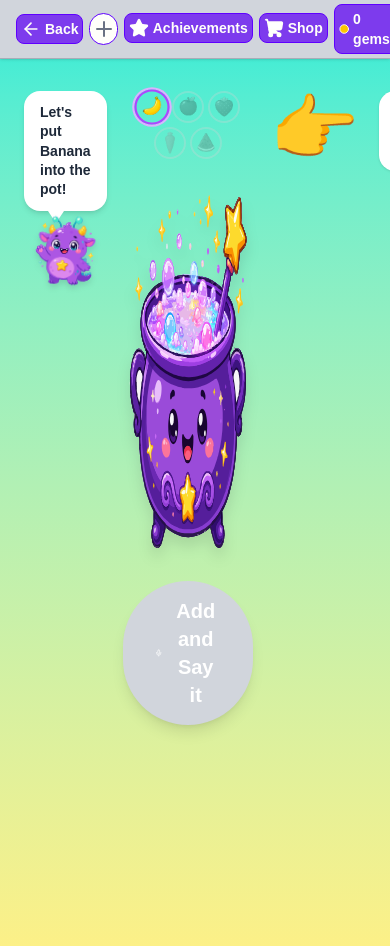
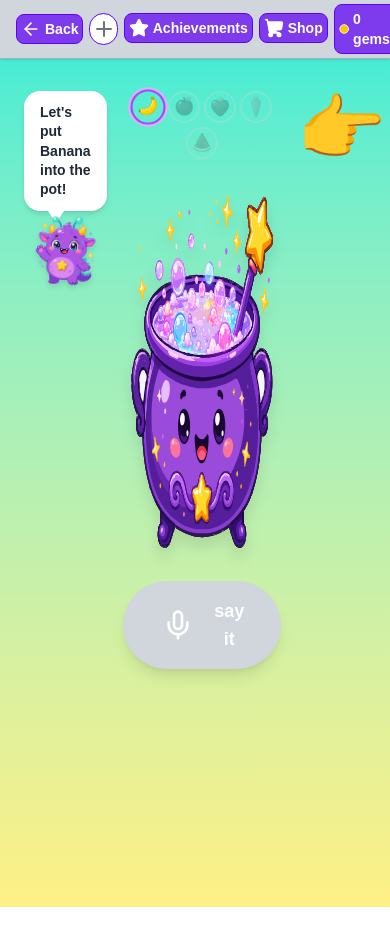
Before and after one commit to SOFTENG701-2026/group6-vocab-game, a Next.js app: page /easygame in a window 390 px wide. Shown: the top 946 px of the page. After the commit the page ends 907 px from the top, so only its background shows below. Built offline with nearby package versions, Linux system fonts and the light colour scheme.

Commit message:
feat: refine easy game voice button flow

```diff
--- a/app/easygame/page.tsx
+++ b/app/easygame/page.tsx
@@ -1,7 +1,7 @@
 "use client";
 
 import Image from "next/image";
-import { Mic } from "lucide-react";
+import { Mic, Ear, XCircle } from "lucide-react";
 import { ingredients } from "@/data/ingredients";
 import MonsterBubble from "@/components/easygame/monster-bubble";
 import ColorOptionCard from "@/components/easygame/color-option-card";
@@ -14,9 +14,95 @@ const COLOR_OPTIONS = [
   { colorId: "orange", label: "Orange" },
 ];
 
-function getBtnClass(isRoundComplete: boolean): string {
+function getBtnClass(isRoundComplete: boolean, isWrongColor: boolean, selectedColorId: string | null): string {
   if (isRoundComplete) return "bg-green-500 scale-105";
+  if (isWrongColor) return "bg-red-500";
+  if (selectedColorId) return "bg-purple-600";
   return "bg-gray-300 cursor-not-allowed";
+}
+
+function getProgressDotClass(idx: number, roundIndex: number): string {
+  if (idx < roundIndex) return "border-green-400 opacity-100";
+  if (idx === roundIndex) return "border-purple-500 ring-2 ring-purple-300 scale-110";
+  return "border-gray-300 opacity-30 grayscale";
+}
+
+function getVoiceButtonText(
+  isRoundComplete: boolean,
+  isWrongColor: boolean,
+  isVoiceListening: boolean,
+  isWaitingForVoiceToFinish: boolean,
+  selectedColorId: string | null,
+): string {
+  if (isRoundComplete) return "Well done! ✨";
+  if (isWrongColor) return "Try again";
+  if (isVoiceListening || isWaitingForVoiceToFinish) return "";
+  return "say it";
+}
+
+function VoiceActionButton({
+  selectedColorId,
+  isRoundComplete,
+  isWrongColor,
+  isVoiceListening,
+  isWaitingForVoiceToFinish,
+  onClick,
+}: Readonly<{
+  selectedColorId: string | null;
+  isRoundComplete: boolean;
+  isWrongColor: boolean;
+  isVoiceListening: boolean;
+  isWaitingForVoiceToFinish: boolean;
+  onClick: () => void;
+}>) {
+  const isCorrectSelection = Boolean(selectedColorId && !isWrongColor);
+  const isAnimated = Boolean(isCorrectSelection && !isVoiceListening && !isWaitingForVoiceToFinish);
+  const isListening = isVoiceListening || isWaitingForVoiceToFinish;
+  let buttonIcon = <Mic className="w-8 h-8 text-white stroke-2" />;
+  if (isWrongColor) {
+    buttonIcon = <XCircle className="w-8 h-8 text-white stroke-2" />;
+  } else if (isListening) {
+    buttonIcon = (
+      <div className="flex items-center justify-center gap-2 w-full">
+        <Ear className="w-8 h-8 text-white stroke-2 animate-pulse" />
+        <div className="flex items-end gap-1 h-6">
+          <span className="w-1 bg-white/90 animate-pulse" style={{ height: 6, animationDelay: "0ms" }} />
+          <span className="w-1 bg-white/90 animate-pulse" style={{ height: 10, animationDelay: "120ms" }} />
+          <span className="w-1 bg-white/90 animate-pulse" style={{ height: 8, animationDelay: "240ms" }} />
+          <span className="w-1 bg-white/90 animate-pulse" style={{ height: 12, animationDelay: "360ms" }} />
+        </div>
+      </div>
+    );
+  }
+
+  return (
+    <div className="flex items-center gap-3">
+      {isAnimated && <span className="text-xl -translate-y-1 animate-bounce">✨</span>}
+
+      <button
+        type="button"
+        onClick={onClick}
+        disabled={!isCorrectSelection || isRoundComplete || isVoiceListening || isWaitingForVoiceToFinish || isWrongColor}
+        className={`
+          flex items-center gap-2 px-8 py-4 rounded-full
+          font-extrabold text-xl text-white transition-all shadow-lg
+          ${getBtnClass(isRoundComplete, isWrongColor, selectedColorId)}
+          ${isAnimated ? "animate-bounce" : ""}
+        `}
+      >
+        <span className={`flex items-center justify-center h-14 w-14 rounded-full ${isAnimated || isListening ? "animate-pulse" : ""}`}>
+          {buttonIcon}
+        </span>
+        {!isListening && (
+          <span className={`text-lg font-extrabold text-white ${isAnimated ? "animate-pulse" : ""}`}>
+            {getVoiceButtonText(isRoundComplete, isWrongColor, isVoiceListening, isWaitingForVoiceToFinish, selectedColorId)}
+          </span>
+        )}
+      </button>
+
+      {isAnimated && <span className="text-xl -translate-y-1 animate-bounce">✨</span>}
+    </div>
+  );
 }
 
 export default function EasyGamePage() {
@@ -33,6 +119,9 @@ export default function EasyGamePage() {
     isDropped,
     currentSpeech,
     isSpeaking,
+    isVoiceListening,
+    isWaitingForVoiceToFinish,
+    isWrongColor,
     handleDrop,
     handleAddAndSay,
     goHome,
@@ -74,13 +163,7 @@ export default function EasyGamePage() {
               {ingredients.map((ing, idx) => (
                 <div
                   key={ing.id}
-                  className={`w-8 h-8 rounded-full border-2 overflow-hidden transition-all ${
-                    idx < roundIndex
-                      ? "border-green-400 opacity-100"
-                      : idx === roundIndex
-                      ? "border-purple-500 ring-2 ring-purple-300 scale-110"
-                      : "border-gray-300 opacity-30 grayscale"
-                  }`}
+                  className={`w-8 h-8 rounded-full border-2 overflow-hidden transition-all ${getProgressDotClass(idx, roundIndex)}`}
                 >
                   <Image
                     src={ing.imageSrc}
@@ -96,11 +179,13 @@ export default function EasyGamePage() {
           </div>
 
           {/* Pot (drop target) */}
-          <div
+          <button
+            type="button"
             className={`relative transition-all duration-200 ${isDragOver ? "scale-110" : ""}`}
             onDragOver={(e) => { e.preventDefault(); setIsDragOver(true); }}
             onDragLeave={() => setIsDragOver(false)}
             onDrop={(e) => { e.preventDefault(); setIsDragOver(false); handleDrop(); }}
+            aria-label="Magic soup pot"
           >
             <Image
               src="/assets/pot/pot.svg"
@@ -111,26 +196,21 @@ export default function EasyGamePage() {
               draggable={false}
             />
             {isRoundComplete && (
-              <div className="absolute inset-0 flex items-center justify-center pointer-events-none">
-                <span className="text-5xl animate-bounce">✨</span>
+              <div className="absolute top-0 left-1/2 -translate-x-1/2 -translate-y-1/4 pointer-events-none -z-10">
+                <span className="text-4xl md:text-5xl opacity-90 animate-bounce drop-shadow-lg">✨</span>
               </div>
             )}
-          </div>
+          </button>
 
           {/* Submit button */}
-          <button
-            type="button"
+          <VoiceActionButton
+            selectedColorId={selectedColorId}
+            isRoundComplete={isRoundComplete}
+            isWrongColor={isWrongColor}
+            isVoiceListening={isVoiceListening}
+            isWaitingForVoiceToFinish={isWaitingForVoiceToFinish}
             onClick={handleAddAndSay}
-            disabled={isRoundComplete}
-            className={`
-              flex items-center gap-2 px-8 py-4 rounded-full
-              font-extrabold text-xl text-white transition-all shadow-lg
-              ${getBtnClass(isRoundComplete)}
-            `}
-          >
-            <Mic className="w-5 h-5" />
-            {isRoundComplete ? "Well done! ✨" : "Add and Say it"}
-          </button>
+          />
         </div>
 
         {/* Right: Draggable ingredient card */}
@@ -139,14 +219,16 @@ export default function EasyGamePage() {
             {!isDropped && !isRoundComplete && (
               <span className="text-7xl animate-bounce">👉</span>
             )}
-            <div
+            <button
+              type="button"
               draggable={true}
               onDragStart={(e) => { e.dataTransfer.setData("text/plain", "ingredient"); e.dataTransfer.effectAllowed = "move"; }}
-              className={`flex items-center gap-3 bg-white rounded-2xl px-4 pr-10 py-3 shadow w-fit select-none transition-all ${
+              className={`flex items-center gap-3 bg-white rounded-2xl px-4 pr-10 py-3 shadow w-fit select-none transition-all text-left ${
                 !isRoundComplete && !isDropped
                   ? "cursor-grab active:cursor-grabbing hover:shadow-lg hover:scale-105"
                   : "cursor-default"
               }`}
+              aria-label={activeIngredient?.name ?? "Ingredient"}
             >
               <Image
                 src={activeIngredient?.imageSrc ?? ""}
@@ -159,7 +241,7 @@ export default function EasyGamePage() {
               <div>
                 <p className="text-3xl font-extrabold text-gray-800">{activeIngredient?.name}</p>
               </div>
-            </div>
+            </button>
           </div>
         </div>
       </div>
--- a/hooks/use-easy-game.ts
+++ b/hooks/use-easy-game.ts
@@ -1,6 +1,6 @@
 "use client";
 
-import { useState, useMemo, useEffect, useCallback } from "react";
+import { useState, useMemo, useEffect, useRef, useCallback } from "react";
 import { useRouter } from "next/navigation";
 import { ingredients } from "@/data/ingredients";
 import { speak } from "@/lib/speak";
@@ -13,19 +13,35 @@ export function useEasyGame() {
   const router = useRouter();
   const [roundIndex, setRoundIndex] = useState(0);
   const [selectedColorId, setSelectedColorId] = useState<string | null>(null);
+  const [isWrongColor, setIsWrongColor] = useState(false);
   const [isRoundComplete, setIsRoundComplete] = useState(false);
   const [isDragOver, setIsDragOver] = useState(false);
   const [isDropped, setIsDropped] = useState(false);
   const [currentSpeech, setCurrentSpeech] = useState("");
   const [isSpeaking, setIsSpeaking] = useState(false);
+  const [isVoiceListening, setIsVoiceListening] = useState(false);
+  const [isWaitingForVoiceToFinish, setIsWaitingForVoiceToFinish] = useState(false);
+  const listenTimeoutRef = useRef<ReturnType<typeof setTimeout> | null>(null);
 
   const isGameComplete = roundIndex >= ingredients.length;
   const activeIngredient = ingredients[roundIndex] ?? null;
 
-  const say = useCallback((text: string) => {
+  const say = useCallback((text: string, onDone?: () => void) => {
     setCurrentSpeech(text);
     setIsSpeaking(true);
-    speak(text, () => setIsSpeaking(false));
+    speak(text, () => {
+      setIsSpeaking(false);
+      onDone?.();
+    });
+  }, []);
+
+  useEffect(() => {
+    return () => {
+      if (listenTimeoutRef.current) {
+        clearTimeout(listenTimeoutRef.current);
+        listenTimeoutRef.current = null;
+      }
+    };
   }, []);
 
   useEffect(() => {
@@ -48,8 +64,11 @@ export function useEasyGame() {
     setTimeout(() => {
       setRoundIndex((prev) => prev + 1);
       setSelectedColorId(null);
+      setIsWrongColor(false);
       setIsRoundComplete(false);
       setIsDropped(false);
+      setIsVoiceListening(false);
+      setIsWaitingForVoiceToFinish(false);
     }, 2500);
   }
 
@@ -63,17 +82,18 @@ export function useEasyGame() {
     if (isRoundComplete || !isDropped || !activeIngredient) return;
 
     setSelectedColorId(colorId);
+    const isCorrectColor = colorId === activeIngredient.colorId;
+    setIsWrongColor(!isCorrectColor);
 
-    if (colorId !== activeIngredient.colorId) {
-      say(`Almost there! Let’s find ${activeIngredient.name} together!`);
-      setTimeout(() => setSelectedColorId(null), 1800);
+    if (!isCorrectColor) {
+      say(`Almost there! Let’s find ${activeIngredient.name} together!`, () => {
+        setIsWrongColor(false);
+        setSelectedColorId(null);
+      });
       return;
     }
 
-    // Correct!
-    setIsRoundComplete(true);
     say(`Amazing! ${activeIngredient.name} is ${activeIngredient.color}!`);
-    advanceRound();
   }
 
   function handleAddAndSay() {
@@ -90,13 +110,30 @@ export function useEasyGame() {
     }
 
     if (selectedColorId !== activeIngredient.colorId) {
-      say(`Oops! Try again. ${activeIngredient.name} is ${activeIngredient.color}!`);
+      setIsWrongColor(true);
+      say(`Oops! Try again. ${activeIngredient.name} is ${activeIngredient.color}!`, () => {
+        setIsWrongColor(false);
+        setSelectedColorId(null);
+      });
       return;
     }
 
-    setIsRoundComplete(true);
-    say(`Great job! ${activeIngredient.name}! ${toSpelling(activeIngredient.name)}!`);
-    advanceRound();
+    setIsWaitingForVoiceToFinish(true);
+    setIsVoiceListening(true);
+
+    if (listenTimeoutRef.current) clearTimeout(listenTimeoutRef.current);
+    listenTimeoutRef.current = setTimeout(() => {
+      setIsVoiceListening(false);
+      setIsWaitingForVoiceToFinish(false);
+      setIsRoundComplete(true);
+      setCurrentSpeech(`Great job! ${activeIngredient.name}! ${toSpelling(activeIngredient.name)}!`);
+      setIsSpeaking(true);
+      speak(`Great job! ${activeIngredient.name}! ${toSpelling(activeIngredient.name)}!`, () => {
+        setIsSpeaking(false);
+        advanceRound();
+      });
+      listenTimeoutRef.current = null;
+    }, 3000);
   }
 
   function goHome() {
@@ -115,6 +152,9 @@ export function useEasyGame() {
     isDropped,
     currentSpeech,
     isSpeaking,
+    isVoiceListening,
+    isWaitingForVoiceToFinish,
+    isWrongColor,
     handleDrop,
     handlePickColor,
     goHome,
```
Lines whose indentation alone changed are shown as unchanged.
